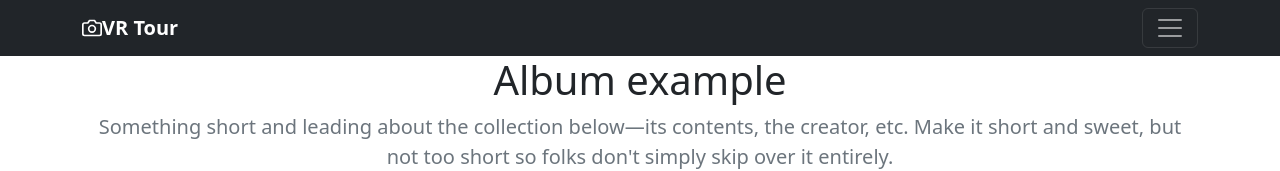
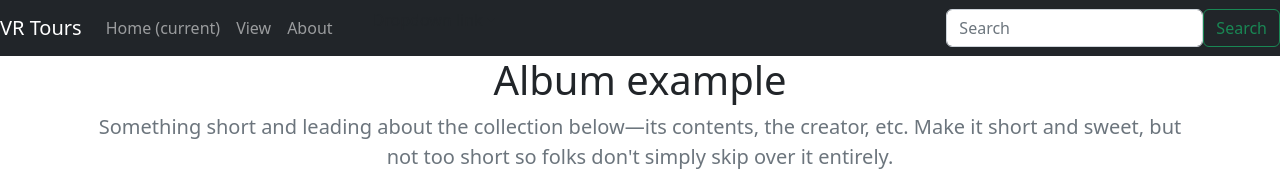
Before and after one commit to SettTeta/SP2, a Next.js app: page / in a window 1280 px wide. Shown: the top 171 px of the page. Built offline with nearby package versions, Linux system fonts and the light colour scheme.

Commit message:
fix errors and change header

```diff
--- a/pages/header.js
+++ b/pages/header.js
@@ -4,45 +4,40 @@
 const Header = () => {
     return (
         <header>
-            <title>VR Website</title>
-            <div className="row">
-                <div className="collapse bg-dark" id="navbarHeader">
-                    <div className="container">
-                        <div className="row">
-                            <div className="col-sm-8 col-md-7 py-4">
-                                <h4 className="text-white">About</h4>
-                                <p className="text-muted">Add some information about the album below, the author, or any other
-                                    background context. Make it a few sentences long so folks can pick up some informative tidbits.
-                                    Then, link them off to some social networking sites or contact information.</p>
-                            </div>
-                            <div className="col-sm-4 offset-md-1 py-4">
-                                <h4 className="text-white">Contact</h4>
-                                <ul className="list-unstyled">
-                                    <li><a href="#" className="text-white">Follow on Twitter</a></li>
-                                    <li><a href="#" className="text-white">Like on Facebook</a></li>
-                                    <li><a href="#" className="text-white">Email me</a></li>
-                                </ul>
-                            </div>
+            <nav className="navbar navbar-expand-lg navbar-dark bg-dark">
+                <a className="navbar-brand" href="#">VR Tours</a>
+                <button className="navbar-toggler" type="button" data-toggle="collapse" data-target="#navbarText" aria-controls="navbarText" aria-expanded="false" aria-label="Toggle navigation">
+                    <span className="navbar-toggler-icon"></span>
+                </button>
+                <div className="collapse navbar-collapse" id="navbarText">
+                    <ul className="navbar-nav mr-auto">
+                        <li className="nav-item active">
+                            <a className="nav-link" href="#">Home <span className="sr-only">(current)</span></a>
+                        </li>
+                        <li className="nav-item">
+                            <a className="nav-link" href="#">View</a>
+                        </li>
+                        <li className="nav-item">
+                            <a className="nav-link" href="#">About</a>
+                        </li>
+                    </ul>
+                    <ul className="nav-item dropdown">
+                        <a className="nav-link dropdown-toggle" href="#" id="navbarDropdownMenuLink" data-toggle="dropdown" aria-haspopup="true" aria-expanded="false">
+                            Dropdown link
+                        </a>
+                        <div className="dropdown-menu" aria-labelledby="navbarDropdownMenuLink">
+                            <a className="dropdown-item" href="#">Action</a>
+                            <a className="dropdown-item" href="#">Another action</a>
+                            <a className="dropdown-item" href="#">Something else here</a>
                         </div>
-                    </div>
+                    </ul>
                 </div>
-                <div className="navbar navbar-dark bg-dark box-shadow">
-                    <div className="container d-flex justify-content-between">
-                        <a href="#" className="navbar-brand d-flex align-items-center">
-                            <svg xmlns="http://www.w3.org/2000/svg" width="20" height="20" viewBox="0 0 24 24" fill="none"
-                                stroke="currentColor" strokeWidth="2" strokeLinecap="round" strokeLinejoin="round" className="mr-2">
-                                <path d="M23 19a2 2 0 0 1-2 2H3a2 2 0 0 1-2-2V8a2 2 0 0 1 2-2h4l2-3h6l2 3h4a2 2 0 0 1 2 2z"></path>
-                                <circle cx="12" cy="13" r="4"></circle>
-                            </svg>
-                            <strong>VR Tour</strong>
-                        </a>
-                        <button className="navbar-toggler" type="button" data-toggle="collapse" data-target="#navbarHeader"
-                            aria-controls="navbarHeader" aria-expanded="false" aria-label="Toggle navigation">
-                            <span className="navbar-toggler-icon"></span>
-                        </button>
-                    </div>
-                </div>
-            </div>
+                <form className="form-inline">
+                    <input className="form-control mr-sm-2" type="search" placeholder="Search" aria-label="Search" />
+                </form>
+
+                <button className="btn btn-outline-success my-2 my-sm-0" type="submit">Search</button>
+            </nav>
 
         </header>
     );
--- a/pages/index.js
+++ b/pages/index.js
@@ -80,7 +80,7 @@
         </div>
       </div>
 
-      <div className="modal fade" id="exampleModal" tabindex="-1" role="dialog" aria-labelledby="exampleModalLabel" aria-hidden="true">
+      <div className="modal fade" id="exampleModal" tabIndex="-1" role="dialog" aria-labelledby="exampleModalLabel" aria-hidden="true">
         <div className="modal-dialog" role="document">
           <div className="modal-content">
             <div className="modal-header">
@@ -92,11 +92,11 @@
             <div className="modal-body">
               <form>
                 <div className="form-group">
-                  <label for="recipient-name" className="col-form-label">URL Link of Video</label>
+                  <label htmlFor="recipient-name" className="col-form-label">URL Link of Video</label>
                   <input type="text" className="form-control" id="urlName" />
                 </div>
                 <div className="form-group">
-                  <label for="message-text" className="col-form-label">Description</label>
+                  <label htmlFor="message-text" className="col-form-label">Description</label>
                   <textarea className="form-control" id="videoDesc"></textarea>
                 </div>
               </form>
```
